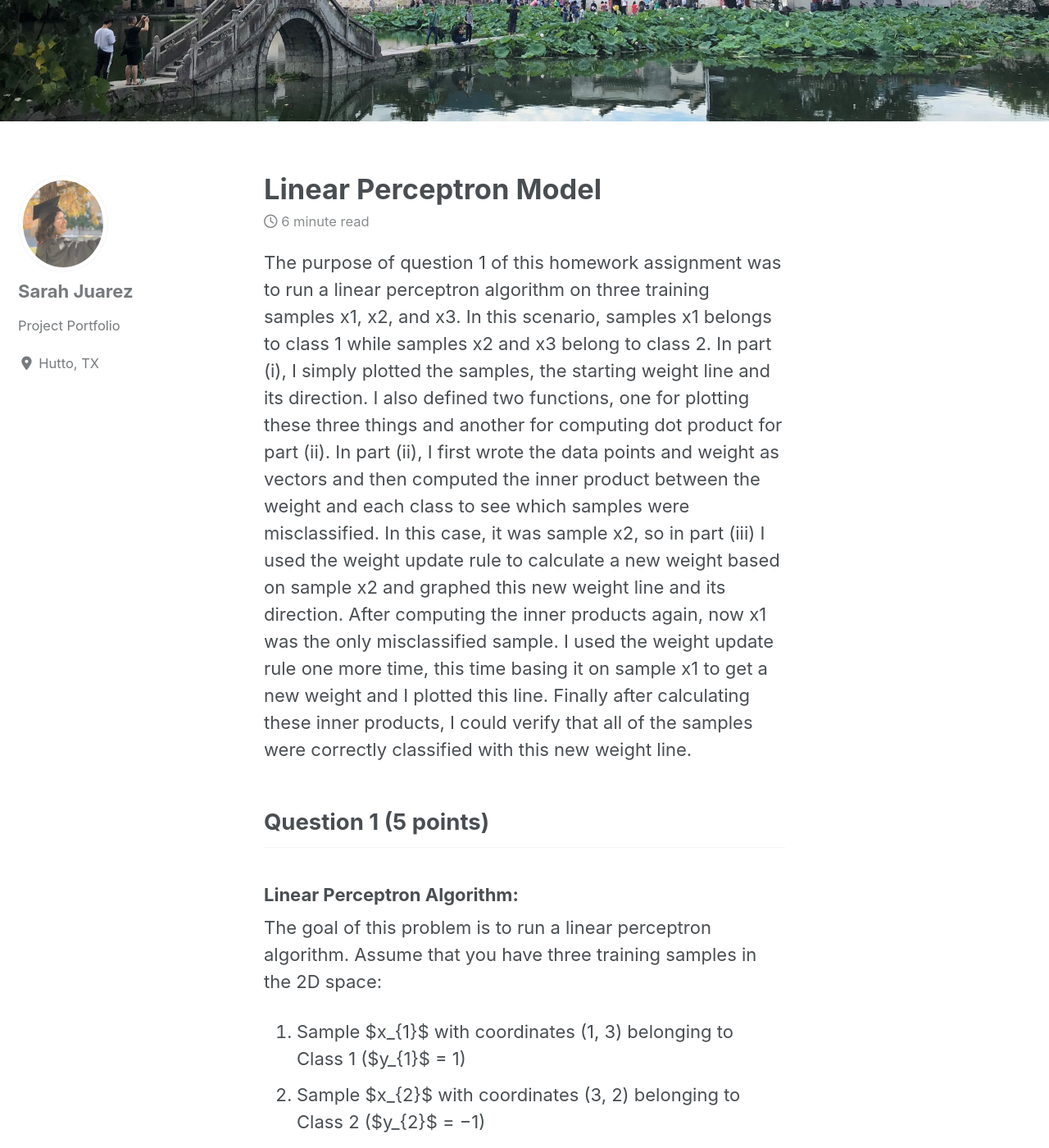
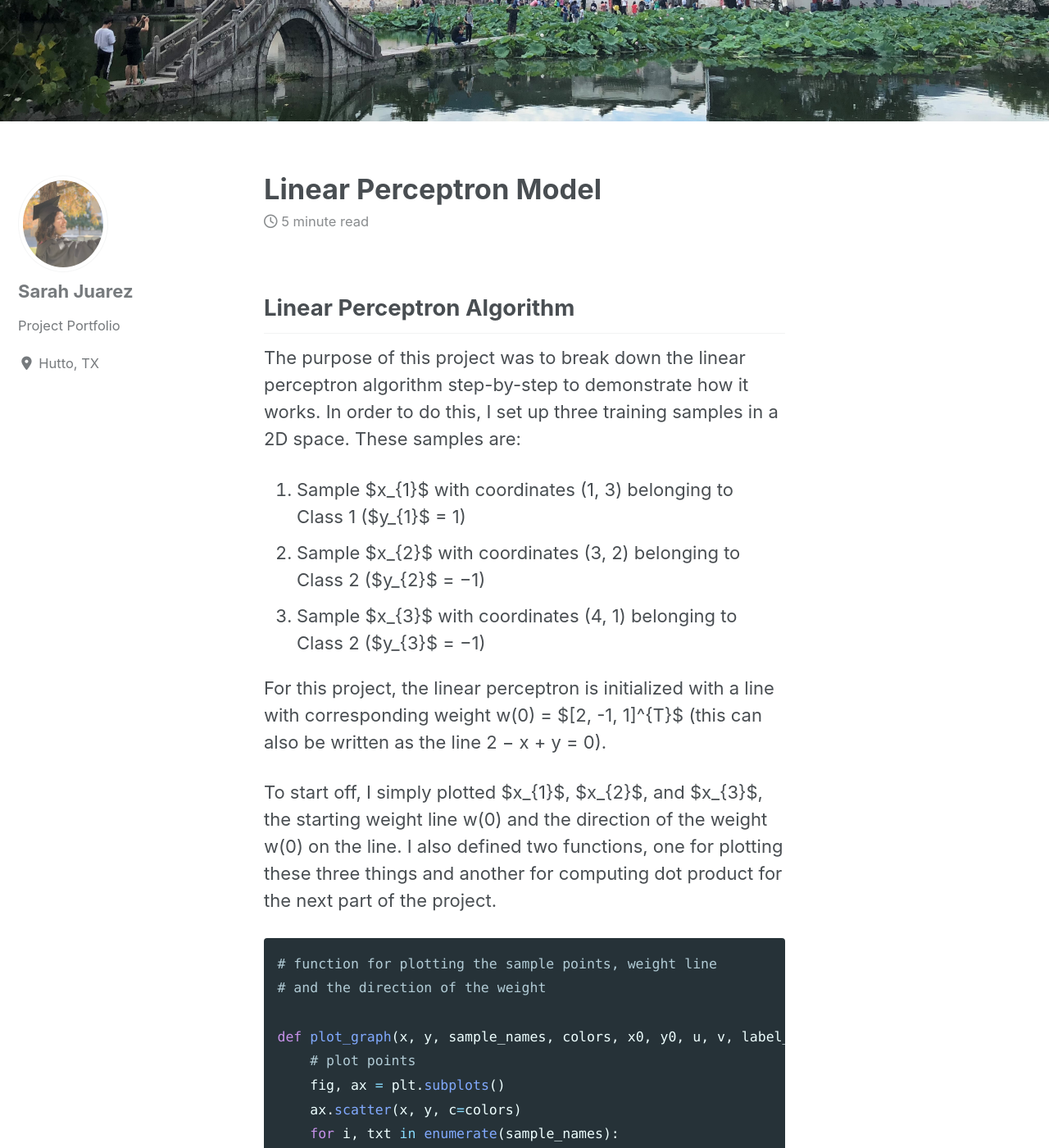
Before and after one commit to sarahajuarez11/sarahajuarez11.github.io, a Jekyll site: the page built from _posts/2019-09-25-Linear-Perceptron-Model.md, in a window 1280 px wide and 1400 px high, scrolled down 396 px. Shown: the whole window at 82% size. Built offline with Jekyll 4.4.1, drawn with Linux system fonts in a browser that asks for light colours; cached includes are drawn as plain includes; nearby versions of some CDN libraries; some of the changed text lies outside the part shown.

Commit message:
Update LP

````diff
--- a/_posts/2019-09-25-Linear-Perceptron-Model.md
+++ b/_posts/2019-09-25-Linear-Perceptron-Model.md
@@ -3,51 +3,32 @@ title: "Linear Perceptron Model"
 date: 2019-09-25
 header:
   image: "/images/anhui.jpg"
-excerpt: "This is an assignment I worked on in my Machine Learning class."
+excerpt: "In this project I made a simple representation of the linear perceptron algorithm as a proof of concept of how it works."
 mathjax: "true"
 ---
 
-The purpose of question 1 of this homework assignment was to run a linear perceptron algorithm
-on three training samples x1, x2, and x3. In this scenario, samples x1 belongs to class 1 while
-samples x2 and x3 belong to class 2. In part (i), I simply plotted the samples, the starting weight
-line and its direction. I also defined two functions, one for plotting these three things and another
-for computing dot product for part (ii). In part (ii), I first wrote the data points and weight as vectors
-and then computed the inner product between the weight and each class to see which samples were misclassified.
-In this case, it was sample x2, so in part (iii) I used the weight update rule to calculate a new weight based
-on sample x2 and graphed this new weight line and its direction. After computing the inner products again,
-now x1 was the only misclassified sample. I used the weight update rule one more time, this time basing it on
-sample x1 to get a new weight and I plotted this line. Finally after calculating these inner products, I could
-verify that all of the samples were correctly classified with this new weight line.
-
-## Question 1 (5 points)
-### Linear Perceptron Algorithm:
-The goal of this problem is to run a linear perceptron algorithm. Assume that you have three training samples in the 2D space:
+## Linear Perceptron Algorithm
+The purpose of this project was to break down the linear perceptron algorithm step-by-step to
+demonstrate how it works. In order to do this, I set up three training samples in a 2D space.
+These samples are:
 
 1. Sample $x_{1}$ with coordinates (1, 3) belonging to Class 1 ($y_{1}$ = 1)
 2. Sample $x_{2}$ with coordinates (3, 2) belonging to Class 2 ($y_{2}$ = −1)
 3. Sample $x_{3}$ with coordinates (4, 1) belonging to Class 2 ($y_{3}$ = −1)
 
-The linear perceptron is initialized with a line with corresponding weight w(0) = $[2, -1, 1]^{T}$, or
-else the line 2 − x + y = 0.
-In contrast to the example that we have done in class, in this problem **we will include the
-intercept $w_{0}$ or $x_{0}$.**
+For this project, the linear perceptron is initialized with a line with corresponding weight w(0) = $[2, -1, 1]^{T}$
+(this can also be written as the line 2 − x + y = 0).
 
-**(i) (0.5 points)** Plot $x_{1}$, $x_{2}$, and $x_{3}$ in the given 2D space. Plot the line corresponding to weight w(0), as well as the direction of the weight w(0) on the line.
+
+To start off, I simply plotted $x_{1}$, $x_{2}$, and $x_{3}$, the starting weight
+line w(0) and the direction of the weight w(0) on the line. I also defined two functions, one for plotting these three things and another
+for computing dot product for the next part of the project.
 
 
 ```python
-import numpy as np
-from pandas import *
-from math import *
+# function for plotting the sample points, weight line
+# and the direction of the weight
 
-%matplotlib inline
-import matplotlib.pyplot as plt
-from operator import itemgetter
-```
-
-
-```python
-# function for plotting the sample points, weight line and the direction of the weight
 def plot_graph(x, y, sample_names, colors, x0, y0, u, v, label_name):
     # plot points
     fig, ax = plt.subplots()
@@ -97,10 +78,12 @@ plot_graph(x, y, sample_names, colors, x0, y0, -1, 1, 'w(0)')
 <img src="{{ site.url }}{{ site.baseurl }}/images/p2/output_7_0.png" alt="">
 
 
-**(ii) (0.5 points)** Using the rule $sign(w(t)^{T}x_{n}$), please indicate the class in which samples $x_{1}$, $x_{2}$, and $x_{3}$ are classified using the weight w(0). Which samples are not correctly classified based on this rule?
 
-
-**Note:** You have to compute the inner product $w(0)^{T}x_{n}$, n = 1, 2, 3, and see if it is greater or less than 0.
+For the next step, I used the rule $sign(w(t)^{T}x_{n}$), to determine which samples
+were correctly and incorrectly classified using the weight w(0).
+To do this, I first wrote the data points and weight as vectors
+and then computed the inner product between the weight and each sample to see which
+samples were misclassified (based on the inner product being greater or less than zero).
 
 
 ```python
@@ -122,7 +105,17 @@ inner_product(w0, samples, 'w0')
     The inner product of w0 and x3: -1
 
 
-*The inner product of w(0) and x1 should be greater than zero because x1 is part of class 1 and the inner products of w(0) and x2 as well as w(0) and x3 should both be negative because they're in class 2. Going off of this, x1 and x3 are correctly classified while x2 is not correctly classified.*
+In this case, the inner product of w(0) and x1 should be greater than zero because x1 is part of class 1
+and the inner products of w(0) and x2 as well as w(0) and x3 should both be less than zero because they're in class 2.
+Going off of this, x1 and x3 are correctly classified while x2 is not correctly classified.
+
+**edit end**
+ so in part (iii) I used the weight update rule to calculate a new weight based
+on sample x2 and graphed this new weight line and its direction. After computing the inner products again,
+now x1 was the only misclassified sample. I used the weight update rule one more time, this time basing it on
+sample x1 to get a new weight and I plotted this line. Finally after calculating these inner products, I could
+verify that all of the samples were correctly classified with this new weight line.
+
 
 **(iii) (1.5 points)** Using the weight update rule from the linear perceptron algorithm, please
 find the value of the new weight w(1) based on the misclassified sample from question (ii). Find
````
